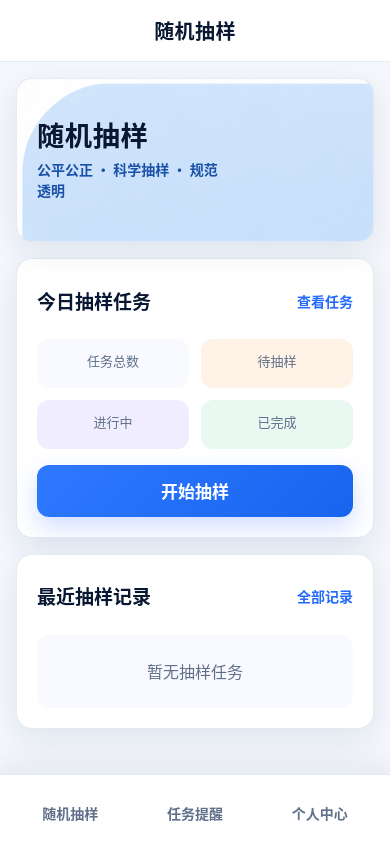
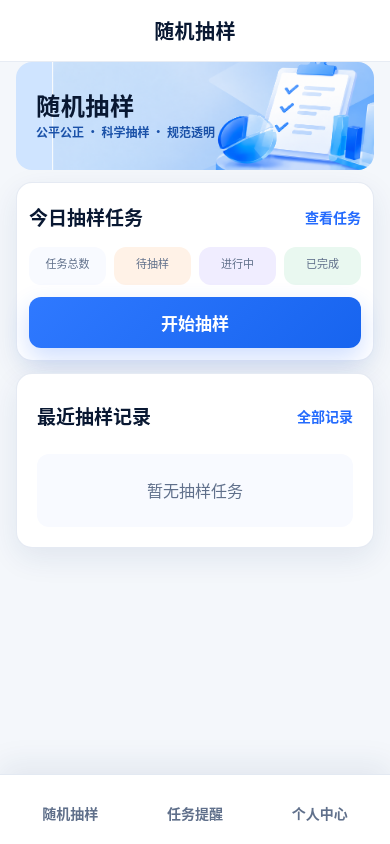
Before and after one commit to taochengguo/selectrom, a Django app: template templates/mobile/dashboard.html in a window 390 px wide. Run offline with Django 5.2, Linux system fonts and the light colour scheme; the template is opened without the code that fills it, so the values that code supplies are empty.

Commit message:
fix: complete responsive visual verification

```diff
--- a/accounts/urls.py
+++ b/accounts/urls.py
@@ -1,4 +1,6 @@
+from django.templatetags.static import static
 from django.urls import path
+from django.views.generic import RedirectView
 
 from accounts import views
 
@@ -6,6 +8,11 @@ from accounts import views
 app_name = "accounts"
 
 urlpatterns = [
+    path(
+        "favicon.ico",
+        RedirectView.as_view(url=static("img/sampling-hero.png")),
+        name="favicon",
+    ),
     path("login/", views.login_view, name="login"),
     path("logout/", views.logout_view, name="logout"),
     path("m/profile/", views.profile_view, name="profile"),
--- a/static/css/mobile.css
+++ b/static/css/mobile.css
@@ -49,8 +49,8 @@ body {
 
 .mobile-main {
   display: grid;
-  gap: var(--space-4);
-  padding: var(--space-4) var(--space-4) calc(92px + env(safe-area-inset-bottom));
+  gap: var(--space-3);
+  padding: 0 var(--space-4) calc(92px + env(safe-area-inset-bottom));
 }
 
 .mobile-main > section,
@@ -67,17 +67,17 @@ body {
   padding: var(--space-5);
 }
 
-.mobile-hero {
+.mobile-main > .mobile-hero {
   position: relative;
   display: flex;
   align-items: center;
-  min-height: 164px;
-  padding: var(--space-6) var(--space-5);
+  min-height: 108px;
+  padding: var(--space-4) var(--space-5);
   border: 0;
   border-radius: var(--radius-md);
   background-color: #cfe4ff;
   background-image: url("../img/sampling-hero.png");
-  background-position: center right;
+  background-position: 36px center;
   background-repeat: no-repeat;
   background-size: cover;
   box-shadow: none;
@@ -91,9 +91,9 @@ body {
 }
 
 .mobile-hero h2 {
-  margin-bottom: var(--space-2);
+  margin-bottom: var(--space-1);
   color: var(--color-text-strong);
-  font-size: clamp(24px, 7vw, 32px);
+  font-size: clamp(22px, 6.2vw, 28px);
   font-weight: 900;
   line-height: 1.15;
   letter-spacing: 0.02em;
@@ -102,9 +102,38 @@ body {
 .mobile-hero p {
   margin: 0;
   color: #1a51a8;
-  font-size: 14px;
+  font-size: 12px;
   font-weight: 650;
   line-height: 1.5;
+}
+
+.mobile-main > .mobile-hero + .mobile-card {
+  padding: var(--space-3);
+}
+
+.mobile-main > .mobile-hero + .mobile-card .section-heading {
+  margin-bottom: var(--space-2);
+}
+
+.mobile-main > .mobile-hero + .mobile-card .summary-grid {
+  gap: var(--space-2);
+  margin-bottom: var(--space-3);
+}
+
+.mobile-main > .mobile-hero + .mobile-card .summary-item {
+  padding: var(--space-2) var(--space-1);
+}
+
+.mobile-main > .mobile-hero + .mobile-card .summary-item dt {
+  font-size: 11px;
+}
+
+.mobile-main > .mobile-hero + .mobile-card .summary-item dd {
+  font-size: 22px;
+}
+
+.mobile-main > .mobile-hero + .mobile-card .primary-action {
+  min-height: 48px;
 }
 
 .section-heading,
@@ -450,17 +479,17 @@ body {
   gap: var(--space-3);
 }
 
-@media (min-width: 410px) {
+@media (min-width: 360px) {
   .summary-grid {
     grid-template-columns: repeat(4, minmax(0, 1fr));
   }
 
   .summary-item {
-    padding: var(--space-3) var(--space-2);
+    padding: var(--space-2) var(--space-1);
   }
 
   .summary-item dd {
-    font-size: 24px;
+    font-size: 22px;
   }
 }
 
@@ -470,9 +499,9 @@ body {
     padding-left: var(--space-3);
   }
 
-  .mobile-hero {
-    min-height: 150px;
-    padding: var(--space-5) var(--space-4);
+  .mobile-main > .mobile-hero {
+    min-height: 100px;
+    padding: var(--space-4);
   }
 
   .mobile-hero__copy {
--- a/templates/accounts/login.html
+++ b/templates/accounts/login.html
@@ -5,6 +5,7 @@
   <meta charset="utf-8">
   <meta name="viewport" content="width=device-width, initial-scale=1">
   <title>登录</title>
+  <link rel="icon" href="{% static 'img/sampling-hero.png' %}">
   <link rel="stylesheet" href="{% static 'css/tokens.css' %}">
   <link rel="stylesheet" href="{% static 'css/management.css' %}">
 </head>
```
Also changed, not shown: design-qa.md (added, +66 -0 lines), sampling/tests/test_favicon_contract.py (added, +18 -0 lines), sampling/tests/test_favicon_route.py (added, +13 -0 lines), sampling/tests/test_hero_css_contract.py (added, +21 -0 lines), sampling/tests/test_mobile_dashboard_density.py (added, +46 -0 lines), 7 other files.
